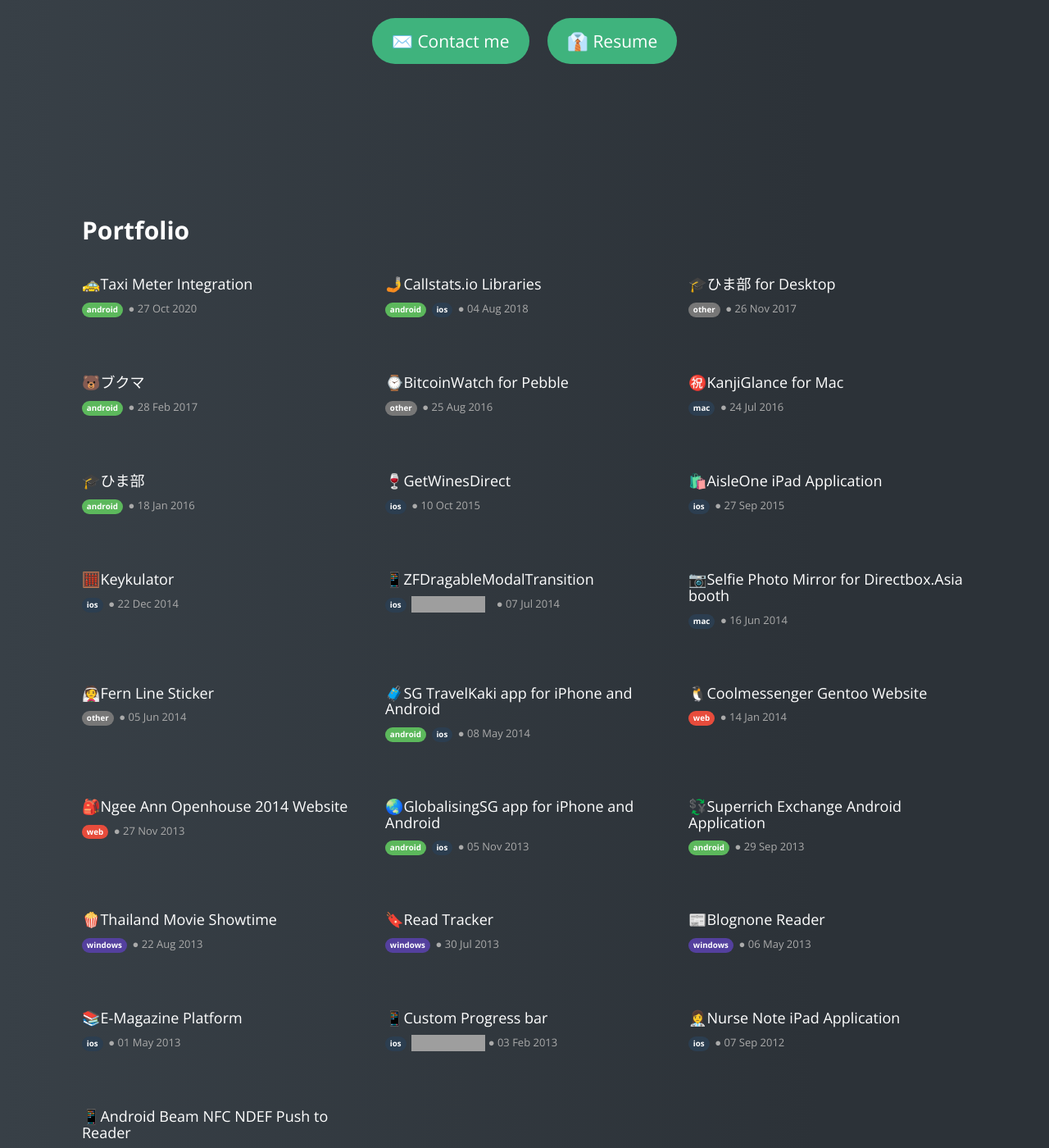
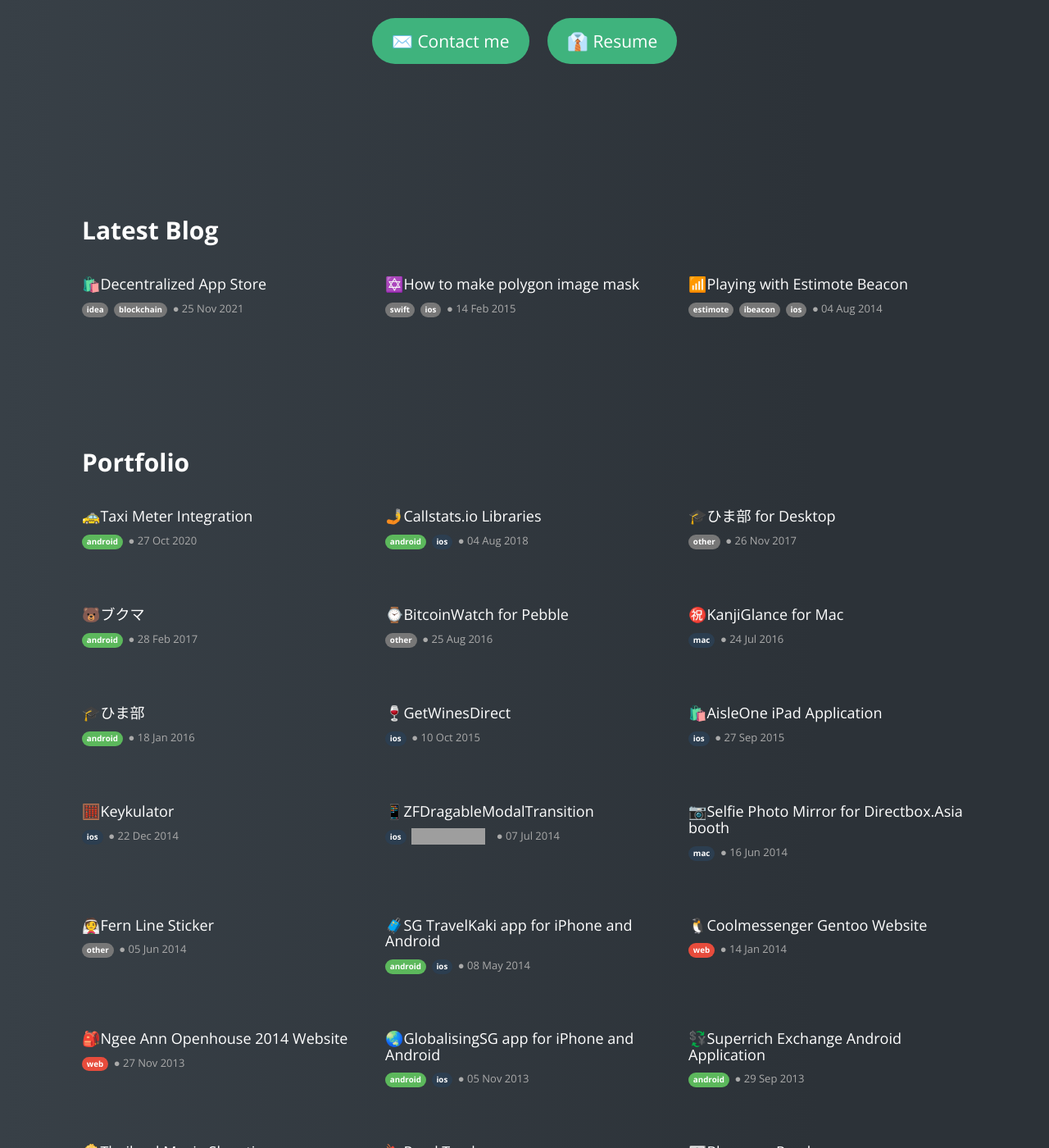
Before and after one commit to zoonooz/zoonooz.github.io, a Jekyll site: the page built from index.html, in a window 1280 px wide and 1400 px high, scrolled down 654 px. Shown: the whole window at 82% size. Built offline with Jekyll 4.4.1, drawn with Linux system fonts in a browser that asks for light colours; some of the changed text lies outside the part shown; grey boxes are pictures that could not be loaded.

Commit message:
add blog about decen app store

```diff
--- /dev/null
+++ b/_posts/blog/2021-11-25-das.md
@@ -0,0 +1,71 @@
+---
+layout: post
+title:  "🛍️Decentralized App Store"
+date:   2021-11-25 00:00:00
+categories: blog
+tag: [idea, blockchain]
+---
+
+Cryptocurrencies and Blockchain are the hottest topics nowadays and there are tons of new services with those technologies coming up every day trying to disrupt the traditional businesses. If we look at the core of what these techs trying to solve, all will point to the **"centralization"** problems and I want to purpose the idea to solve one.
+
+## Problem
+As a mobile developer, the closest thing that is centralized and sometimes can cause the problem is the App Store and it can happen to our users as well as us as app publishers. Look at these examples.
+
+<center>
+<blockquote class="twitter-tweet"><p lang="en" dir="ltr">My phone has lost access to thousands of dollars of apps on <a href="https://twitter.com/GooglePlay?ref_src=twsrc%5Etfw">@GooglePlay</a>. I had just bought LOTR 4K and can&#39;t finish it. My <a href="https://twitter.com/googledrive?ref_src=twsrc%5Etfw">@googledrive</a> data is completely gone. I can&#39;t access my <a href="https://twitter.com/YouTube?ref_src=twsrc%5Etfw">@YouTube</a> channel. The worst of all is losing access to my <a href="https://twitter.com/gmail?ref_src=twsrc%5Etfw">@gmail</a> address of over 15 years.</p>&mdash; Andrew Spinks (@Demilogic) <a href="https://twitter.com/Demilogic/status/1358661841220730882?ref_src=twsrc%5Etfw">February 8, 2021</a></blockquote> <script async src="https://platform.twitter.com/widgets.js" charset="utf-8"></script>
+</center>
+*<center>Andrew lost all access to his app because Google decided to ban his account.</center>*
+<br/>
+
+<center>
+<blockquote class="twitter-tweet"><p lang="en" dir="ltr">Wow. I&#39;m literally stunned. Apple just doubled down on their rejection of HEY&#39;s ability to provide bug fixes and new features, unless we submit to their outrageous demand of 15-30% of our revenue. Even worse: We&#39;re told that unless we comply, they&#39;ll REMOVE THE APP.</p>&mdash; DHH (@dhh) <a href="https://twitter.com/dhh/status/1272968382329942017?ref_src=twsrc%5Etfw">June 16, 2020</a></blockquote> <script async src="https://platform.twitter.com/widgets.js" charset="utf-8"></script>
+</center>
+*<center>David could not publish his app because he did not follow Apple's demand.</center>*
+
+To summarize, these are the problems:
+- You don’t own apps/games you bought, the store owner just says you do.
+- You can’t sell the app you made if the store owner says no.
+- Huge amount of fee/commission has to be paid to the store owner.
+
+## Solution
+My idea is to create a Decentralized App Store to replace Google Play Store, Stream, etc using the blockchain and its decentralized strength to let publisher and user interact directly through a smart contract. Here is how it works from **user perspective**:
+
+<center>
+<img src="/img/blog/das/1.png" />
+</center>
+1. User pays for the app using stable coins such as USDT or USDC or any other ERC-20 token.
+2. The contract then mints the NFT token to represent that you own the app as you purchased and give it back to the user.
+3. User also receives the app-specific governance token for later use such as voting or reviewing.
+4. User then login to the purchased app with the wallet containing the NFT token.
+<br/><br/>
+
+Let's look at how the idea works from **publisher perspective**:
+<center>
+<img src="/img/blog/das/2.png" />
+</center>
+> APP token is utility token of this Decentralized App Store
+
+1. To publish, the publisher needs to find some amount of APP tokens via the exchange to pay a fee and to prevent anyone to spam the store.
+2. The contract of the new app will be deployed for the user to purchase and mint the app NFT. For instance, this app is called "APE".
+3. The publisher has an option to stake more APP tokens into the pool with APE governance token as an extra reward for the user and to promote the app.
+
+If you want your app to be on top of the list, put more APP tokens. Once users flock in to purchase your app, your reward will be drained out and hence back to the same as other apps. Repeat when you want your app to be on top again. Anyone can also put APP tokens in the pool to help out the publisher and get back more app's gov tokens to vote in some app important decisions. I call this mechanism **"Automated Advertisement Maker"** :D
+
+<center>
+<img width="400" src="/img/blog/das/3.png" />
+</center>
+*<center>Higher the reward = Higher the visibility and download.</center>*
+<br/>
+
+So how does the user claim the reward? Let's think about what does the publisher wants from the users after their purchase. It is the feedback. Feedback or review is an important aspect of any app store to let developers know how to improve their products and let other users know before they decide to purchase. With this reward mechanism, we can encourage the users to give feedback and get the reward in return (which can be sold at the exchange to get the real money back).
+
+<center>
+<img src="/img/blog/das/4.png" />
+</center>
+
+1. The user can give a review together with any amount of the app's governance token.
+2. The contract then swaps the app's governance token to the APP token as a reward.
+3. Rating and feedback are recorded on the blockchain.
+
+## Conclusion
+The idea is still far from perfect and there are still a lot of aspects that I have not thought about but I believe that this can be the future of how we distribute our piece of software. Let me know if you like this idea.
--- a/blog/index.html
+++ b/blog/index.html
@@ -16,7 +16,7 @@
             <h4><p class="post-link">{{ post.title }}</p></h4>
             <p class="subtitle">
               {% for tag in post.tag %}
-                <span class="label label-default">{{ tag }}</span>&nbsp;
+                <span class="label label-info">{{ tag }}</span>&nbsp;
               {% endfor %}
                ●
               {{ post.date | date_to_string }}</p>
--- a/index.html
+++ b/index.html
@@ -31,6 +31,33 @@
   </p>
   <br/>
   <br/>
+</div>
+
+<div class="latest-blog">
+  <div class="container">
+    <div class="row marketing">
+      <div class="col-lg-12">
+
+        <div class="col-lg-12">
+          <h2 class="index-h2">Latest Blog</h2>
+        </div>
+
+        {% for post in site.categories.blog limit:3 %}
+        <a href="{{ post.url }}">
+          <div class="col-lg-4 col-md-6 card">
+            <h4><p class="post-link">{{ post.title }}</p></h4>
+            <p class="subtitle">
+              {% for tag in post.tag %}
+                <span class="label label-info">{{ tag }}</span>&nbsp;
+              {% endfor %}
+               ●
+              {{ post.date | date_to_string }}</p>
+          </div>
+        </a>
+        {% endfor %}
+      </div>
+    </div>
+  </div>
 </div>
 
 <div class="container">
@@ -71,30 +98,3 @@
   </div>
 
 </div> <!-- /container -->
-
-<div class="latest-blog">
-  <div class="container">
-    <div class="row marketing">
-      <div class="col-lg-12">
-
-        <div class="col-lg-12">
-          <h2 class="index-h2">Latest Blog</h2>
-        </div>
-
-        {% for post in site.categories.blog limit:2 %}
-        <a href="{{ post.url }}">
-          <div class="col-lg-4 col-md-6 card">
-            <h4><p class="post-link">{{ post.title }}</p></h4>
-            <p class="subtitle">
-              {% for tag in post.tag %}
-                <span class="label label-default">{{ tag }}</span>&nbsp;
-              {% endfor %}
-               ●
-              {{ post.date | date_to_string }}</p>
-          </div>
-        </a>
-        {% endfor %}
-      </div>
-    </div>
-  </div>
-</div>
```
Also changed, not shown: _posts/blog/2014-07-30-helloworld.md (+1 -1 lines), img/blog/das/1.png (added), img/blog/das/2.png (added), img/blog/das/3.png (added), img/blog/das/4.png (added), 1 other file.
